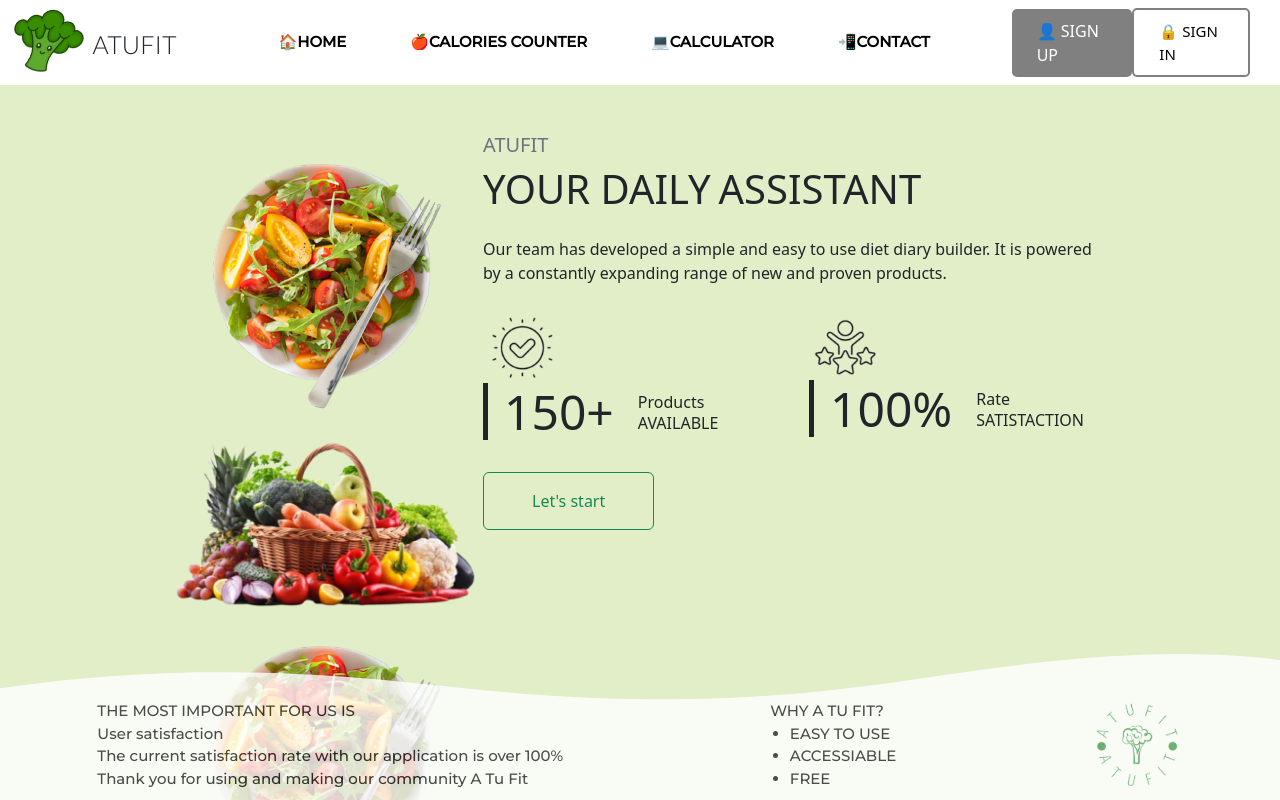
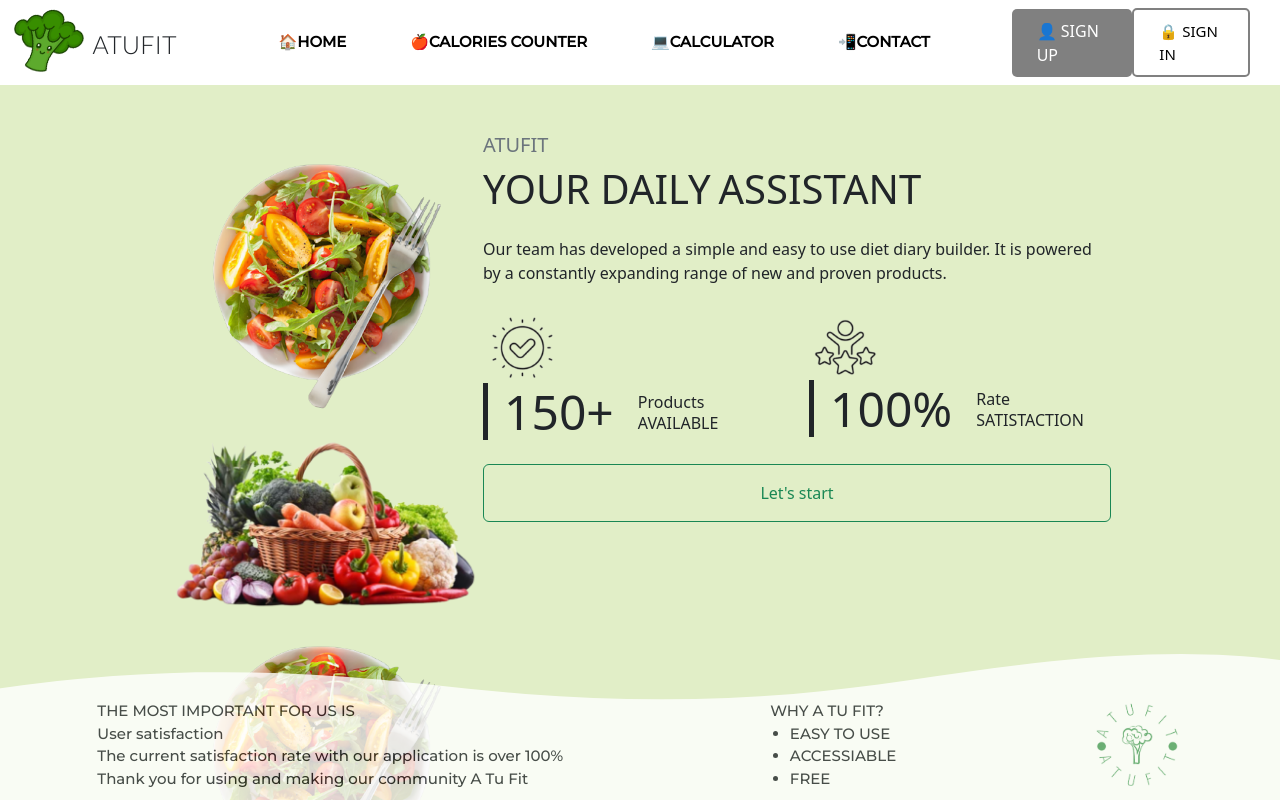
Before and after one commit to PatrycjaBochnak/ATuFit, a React (Create React App) app: page / in a window 1280 px wide. Shown: the top 800 px of the page. Built offline with nearby package versions, Linux system fonts and the light colour scheme.

Commit message:
creating style

```diff
--- a/src/components/contact.js
+++ b/src/components/contact.js
@@ -75,7 +75,7 @@ function Contact() {
           <Button
             variant="contained"
             className="contactButton"
-            class="btn btn-outline-success font-weight-bold"
+            class="btn btn-outline-success  py-3 px-5 mt-2 font-weight-bold"
             onClick={handleButtonClick}
           >
             Send message
--- a/src/components/homePage.js
+++ b/src/components/homePage.js
@@ -70,7 +70,7 @@ function HomePage() {
                     </div>
                   </div>
                 </div>
-                <Link class="btn btn-outline-success py-3 px-5 mt-2 font-weight-bold" to="/calculator">
+                <Link class="btn btn-outline-success py-3 px-5 mt-2 font-weight-bold d-flex justify-content-center" to="/calculator">
                   Let's start
                 </Link>
               </div>
```
